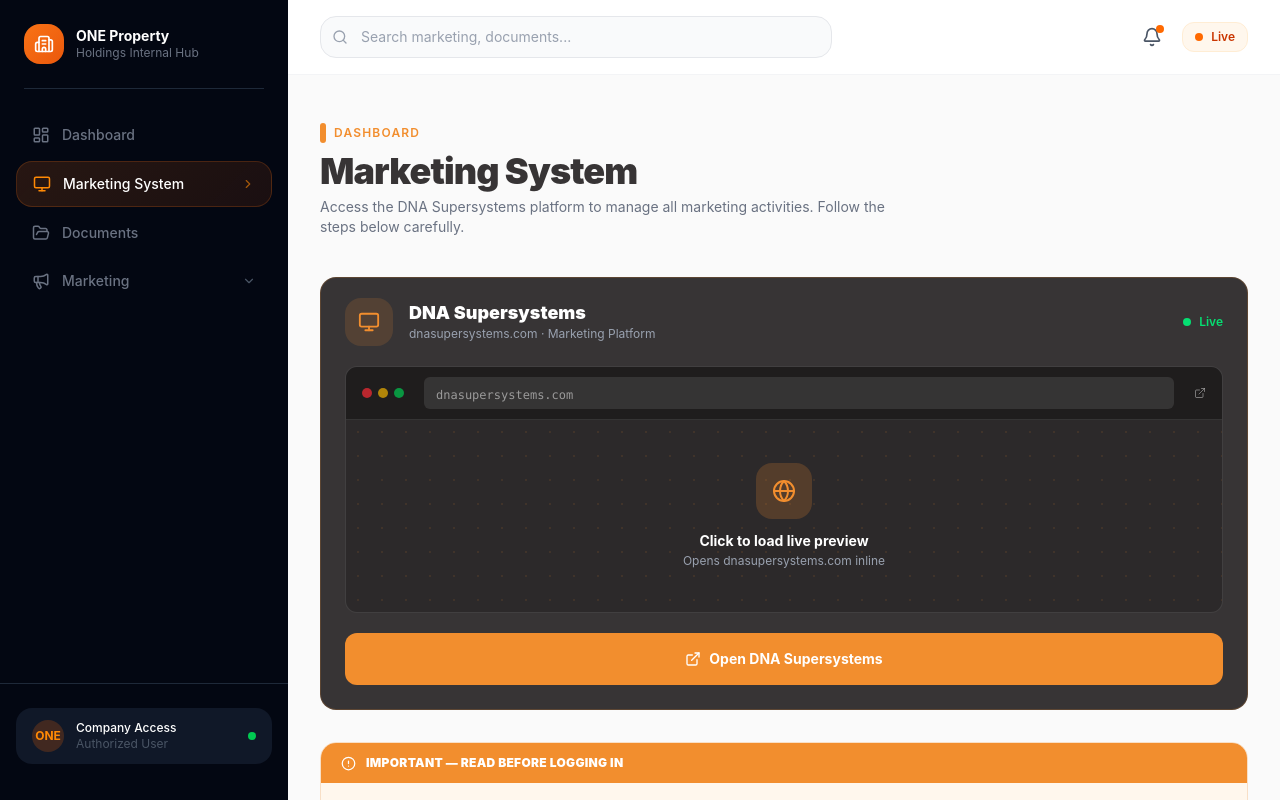
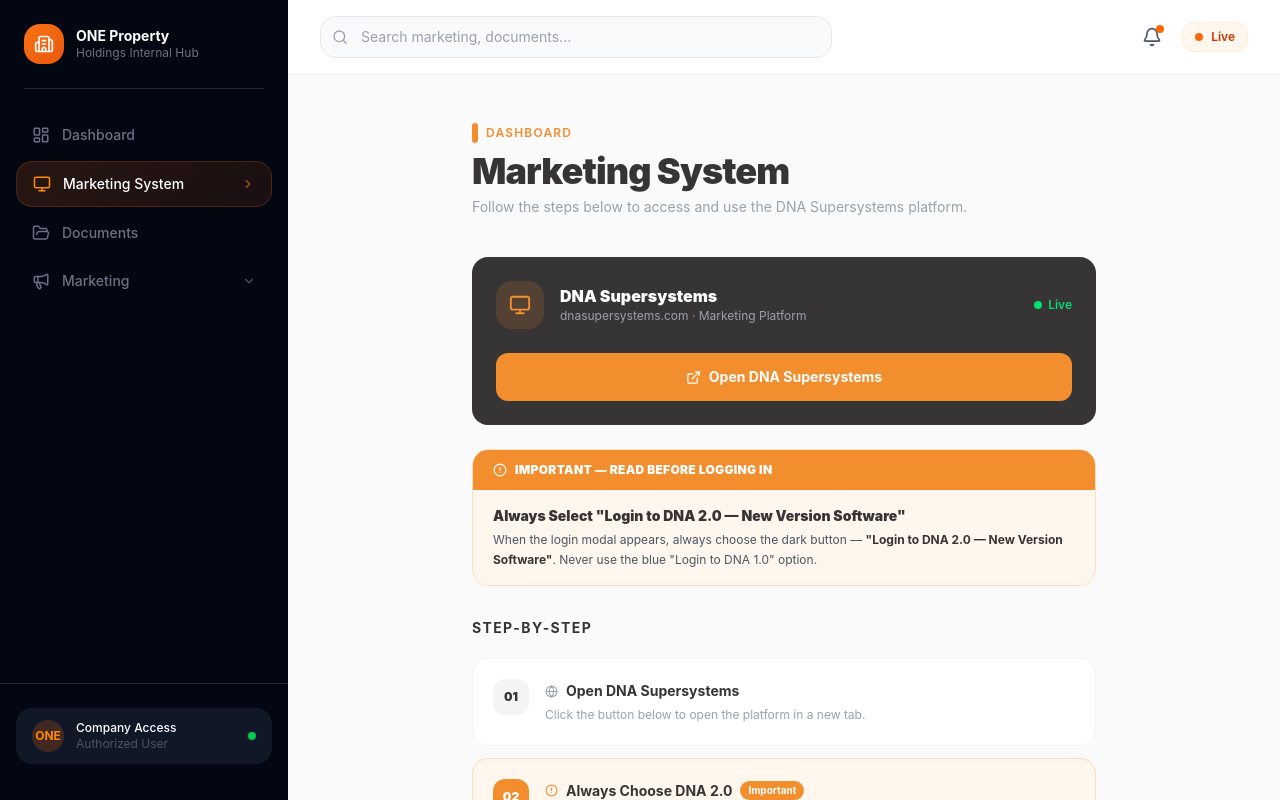
Before and after one commit to vanwykkelvin16-ossou/MarketinghubONEPROP, a React (Vite) app: page /marketing-system in a window 1280 px wide. Built offline with nearby package versions, Linux system fonts and the light colour scheme.

Commit message:
Redesign Marketing System page — clean, minimal, modern layout
Co-Authored-By: Claude Sonnet 4.6 <noreply@anthropic.com>

```diff
--- a/src/components/MarketingSystem.tsx
+++ b/src/components/MarketingSystem.tsx
@@ -1,6 +1,5 @@
-import { useState } from 'react';
 import { useNavigate } from 'react-router-dom';
-import { ExternalLink, Monitor, CheckCircle2, AlertCircle, User, ChevronLeft, Globe } from 'lucide-react';
+import { ExternalLink, Monitor, AlertCircle, User, ChevronLeft, Globe, CheckCircle2 } from 'lucide-react';
 
 const ORANGE = '#F28E2E';
 const DARK   = '#373435';
@@ -10,55 +9,53 @@ const STEPS = [
   {
     num: '01',
     title: 'Open DNA Supersystems',
-    body: 'Click the button below to open the DNA Supersystems platform in a new tab.',
+    body: 'Click the button below to open the platform in a new tab.',
+    icon: Globe,
     highlight: false,
-    icon: Globe,
   },
   {
     num: '02',
-    title: 'Click LOGIN — Always Choose DNA 2.0',
-    body: 'When the login modal appears, you will see two options. ALWAYS select "Login to DNA 2.0 — New Version Software". Never use the 1st generation option.',
+    title: 'Always Choose DNA 2.0',
+    body: 'When the login modal appears, always select "Login to DNA 2.0 — New Version Software". Never use the 1.0 option.',
+    icon: AlertCircle,
     highlight: true,
-    icon: AlertCircle,
   },
   {
     num: '03',
     title: 'Login with Your Credentials',
-    body: 'Use the login credentials provided by Kelvin van Wyk to access the platform securely.',
+    body: 'Use the login credentials provided by Kelvin van Wyk to access the platform.',
+    icon: User,
     highlight: false,
-    icon: User,
   },
   {
     num: '04',
-    title: 'Navigate to Zonika Butler Page',
-    body: 'Once logged in, go directly to the Zonika Butler page. This is your dedicated workspace — work ONLY on this page at all times.',
+    title: 'Go to the Zonika Butler Page',
+    body: 'Once logged in, go directly to the Zonika Butler page. Work exclusively on this page at all times.',
+    icon: CheckCircle2,
     highlight: false,
-    icon: CheckCircle2,
   },
 ];
 
-
 export default function MarketingSystem() {
-  const [previewVisible, setPreviewVisible] = useState(false);
   const navigate = useNavigate();
 
   return (
     <div className="min-h-screen" style={{ background: '#FAFAFA' }}>
-      <div className="max-w-5xl mx-auto px-4 sm:px-6 lg:px-8 py-8 lg:py-12">
+      <div className="max-w-2xl mx-auto px-4 sm:px-6 py-8 lg:py-12">
 
-        {/* ── Mobile back button ── */}
-        <div className="flex items-center mb-6 lg:hidden">
+        {/* Mobile back */}
+        <div className="mb-6 lg:hidden">
           <button
             onClick={() => navigate(-1)}
             className="flex items-center gap-1.5 px-3 py-2 rounded-xl text-sm font-semibold border-2 transition-all"
             style={{ borderColor: DARK, color: DARK }}
           >
-            <ChevronLeft size={16} />
+            <ChevronLeft size={15} />
             Back
           </button>
         </div>
 
-        {/* ── Header ── */}
+        {/* Header */}
         <div className="mb-10">
           <div className="flex items-center gap-2 mb-2">
             <div className="w-1.5 h-5 rounded-full" style={{ background: ORANGE }} />
@@ -69,143 +66,73 @@ export default function MarketingSystem() {
           <h1 className="text-3xl lg:text-4xl font-black tracking-tight" style={{ color: DARK }}>
             Marketing System
           </h1>
-          <p className="text-gray-500 mt-1.5 text-sm max-w-xl">
-            Access the DNA Supersystems platform to manage all marketing activities. Follow the steps below carefully.
+          <p className="text-gray-400 mt-1.5 text-sm">
+            Follow the steps below to access and use the DNA Supersystems platform.
           </p>
         </div>
 
-        {/* ── DNA Platform Card ── */}
-        <div
-          className="rounded-2xl overflow-hidden mb-8 border"
-          style={{ borderColor: 'rgba(242,142,46,0.2)', background: DARK }}
-        >
-          {/* Top bar */}
-          <div className="px-6 py-5 flex items-center justify-between">
-            <div className="flex items-center gap-4">
-              <div
-                className="w-12 h-12 rounded-2xl flex items-center justify-center flex-shrink-0"
-                style={{ background: 'rgba(242,142,46,0.15)' }}
-              >
+        {/* DNA Platform card */}
+        <div className="rounded-2xl p-6 mb-6" style={{ background: DARK }}>
+          <div className="flex items-center gap-4 mb-6">
+            <div className="w-12 h-12 rounded-2xl flex items-center justify-center flex-shrink-0" style={{ background: 'rgba(242,142,46,0.15)' }}>
               <Monitor size={22} style={{ color: ORANGE }} />
             </div>
-              <div>
-                <p className="text-white font-black text-lg leading-tight">DNA Supersystems</p>
+            <div className="flex-1 min-w-0">
+              <p className="text-white font-black text-base leading-tight">DNA Supersystems</p>
               <p className="text-gray-400 text-xs mt-0.5">dnasupersystems.com · Marketing Platform</p>
             </div>
-            </div>
-            <div className="flex items-center gap-2">
+            <div className="flex items-center gap-1.5 flex-shrink-0">
               <div className="w-2 h-2 rounded-full bg-green-400" />
               <span className="text-xs text-green-400 font-semibold">Live</span>
             </div>
           </div>
-
-          {/* Website preview */}
-          <div className="mx-6 mb-5 rounded-xl overflow-hidden border border-white/10 bg-black/20">
-            <div className="flex items-center gap-2 px-4 py-2.5 bg-black/30 border-b border-white/10">
-              <div className="flex gap-1.5">
-                <div className="w-2.5 h-2.5 rounded-full bg-red-500/70" />
-                <div className="w-2.5 h-2.5 rounded-full bg-yellow-500/70" />
-                <div className="w-2.5 h-2.5 rounded-full bg-green-500/70" />
-              </div>
-              <div className="flex-1 mx-3 bg-white/10 rounded-md px-3 py-1">
-                <span className="text-white/50 text-xs font-mono">dnasupersystems.com</span>
-              </div>
-              <ExternalLink size={12} className="text-white/40" />
-            </div>
-
-            {!previewVisible ? (
-              <div
-                className="relative h-48 flex flex-col items-center justify-center gap-3 cursor-pointer group"
-                onClick={() => setPreviewVisible(true)}
-              >
-                <div className="absolute inset-0 opacity-10"
-                  style={{
-                    backgroundImage: 'radial-gradient(circle, #F28E2E 1px, transparent 1px)',
-                    backgroundSize: '24px 24px',
-                  }}
-                />
-                <div
-                  className="w-14 h-14 rounded-2xl flex items-center justify-center group-hover:scale-110 transition-transform"
-                  style={{ background: 'rgba(242,142,46,0.2)' }}
-                >
-                  <Globe size={24} style={{ color: ORANGE }} />
-                </div>
-                <div className="text-center">
-                  <p className="text-white font-bold text-sm">Click to load live preview</p>
-                  <p className="text-gray-400 text-xs mt-0.5">Opens dnasupersystems.com inline</p>
-                </div>
-              </div>
-            ) : (
-              <div className="relative" style={{ height: '480px' }}>
-                <iframe
-                  src={DNA_URL}
-                  className="w-full h-full border-0"
-                  title="DNA Supersystems"
-                  sandbox="allow-scripts allow-same-origin allow-forms allow-popups"
-                />
-                <button
-                  onClick={() => setPreviewVisible(false)}
-                  className="absolute top-2 right-2 bg-black/60 text-white text-xs px-2.5 py-1 rounded-lg hover:bg-black/80 transition-colors"
-                >
-                  Close preview
-                </button>
-              </div>
-            )}
-          </div>
-
-          {/* CTA — clean, full width */}
-          <div className="px-6 pb-6">
           <a
             href={DNA_URL}
             target="_blank"
             rel="noopener noreferrer"
-              className="w-full flex items-center justify-center gap-2 py-4 rounded-xl text-sm font-bold text-white transition-opacity hover:opacity-90"
+            className="w-full flex items-center justify-center gap-2 py-3.5 rounded-xl text-sm font-bold text-white transition-opacity hover:opacity-90"
             style={{ background: ORANGE }}
           >
-              <ExternalLink size={16} />
+            <ExternalLink size={15} />
             Open DNA Supersystems
           </a>
         </div>
+
+        {/* Important notice */}
+        <div className="rounded-2xl overflow-hidden mb-8" style={{ border: '1.5px solid rgba(242,142,46,0.25)' }}>
+          <div className="px-5 py-3 flex items-center gap-2" style={{ background: ORANGE }}>
+            <AlertCircle size={14} className="text-white flex-shrink-0" />
+            <p className="text-white text-xs font-black uppercase tracking-wide">Important — Read Before Logging In</p>
           </div>
-
-        {/* ── DNA 2.0 Callout ── */}
-        <div
-          className="rounded-2xl overflow-hidden mb-8"
-          style={{ border: '1.5px solid rgba(242,142,46,0.25)' }}
-        >
-          {/* Top accent bar */}
-          <div className="px-5 py-3 flex items-center gap-2.5" style={{ background: ORANGE }}>
-            <AlertCircle size={15} className="text-white flex-shrink-0" />
-            <p className="text-white text-xs font-black tracking-wide uppercase">Important — Read Before Logging In</p>
-          </div>
-          {/* Body */}
           <div className="px-5 py-4" style={{ background: '#FFF7ED' }}>
-            <p className="text-sm font-black mb-1.5" style={{ color: DARK }}>
+            <p className="text-sm font-black mb-1" style={{ color: DARK }}>
               Always Select "Login to DNA 2.0 — New Version Software"
             </p>
             <p className="text-xs text-gray-600 leading-relaxed">
-              When the login modal appears, you will see two options.{' '}
-              <strong style={{ color: DARK }}>Always choose the dark button — "Login to DNA 2.0 — New Version Software".</strong>{' '}
-              Never use the blue "Login to DNA 1.0" (1st generation) option.
+              When the login modal appears, always choose the dark button —{' '}
+              <strong style={{ color: DARK }}>"Login to DNA 2.0 — New Version Software"</strong>.
+              Never use the blue "Login to DNA 1.0" option.
             </p>
           </div>
         </div>
 
-        {/* ── Step by step instructions ── */}
+        {/* Steps */}
         <div className="mb-8">
-          <h2 className="text-base font-bold mb-5" style={{ color: DARK }}>Step-by-Step Instructions</h2>
+          <h2 className="text-sm font-bold uppercase tracking-widest mb-5" style={{ color: DARK }}>
+            Step-by-Step
+          </h2>
           <div className="space-y-3">
             {STEPS.map(({ num, title, body, highlight, icon: Icon }) => (
               <div
                 key={num}
-                className="flex items-start gap-4 p-5 rounded-2xl border transition-all"
+                className="flex items-start gap-4 p-5 rounded-2xl border"
                 style={highlight
-                  ? { background: '#FFF7ED', borderColor: 'rgba(242,142,46,0.3)' }
+                  ? { background: '#FFF7ED', borderColor: 'rgba(242,142,46,0.25)' }
                   : { background: '#fff', borderColor: '#F3F4F6' }
                 }
               >
                 <div
-                  className="w-10 h-10 rounded-xl flex items-center justify-center flex-shrink-0 text-xs font-black"
+                  className="w-9 h-9 rounded-xl flex items-center justify-center flex-shrink-0 text-xs font-black"
                   style={highlight
                     ? { background: ORANGE, color: '#fff' }
                     : { background: '#F5F4F4', color: DARK }
@@ -213,59 +140,48 @@ export default function MarketingSystem() {
                 >
                   {num}
                 </div>
-                <div className="flex-1 min-w-0">
+                <div className="flex-1 min-w-0 pt-0.5">
                   <div className="flex flex-wrap items-center gap-2 mb-1">
-                    <Icon size={14} style={{ color: highlight ? ORANGE : '#9CA3AF' }} />
+                    <Icon size={13} style={{ color: highlight ? ORANGE : '#9CA3AF' }} />
                     <p className="text-sm font-bold" style={{ color: DARK }}>{title}</p>
                     {highlight && (
-                      <span
-                        className="text-xs font-bold px-2 py-0.5 rounded-full"
-                        style={{ background: ORANGE, color: '#fff' }}
-                      >
+                      <span className="text-[10px] font-bold px-2 py-0.5 rounded-full" style={{ background: ORANGE, color: '#fff' }}>
                         Important
                       </span>
                     )}
                   </div>
-                  <p className="text-xs text-gray-500 leading-relaxed">{body}</p>
+                  <p className="text-xs text-gray-400 leading-relaxed">{body}</p>
                 </div>
               </div>
             ))}
           </div>
         </div>
 
-        {/* ── Zonika Butler reminder — mobile: stacked, icon centred top, button bottom ── */}
-        <div
-          className="rounded-2xl p-6 flex flex-col items-center text-center sm:flex-row sm:items-start sm:text-left sm:gap-4"
-          style={{ background: DARK }}
-        >
-          {/* Icon — centred on mobile */}
-          <div
-            className="w-12 h-12 rounded-xl flex items-center justify-center flex-shrink-0 mb-4 sm:mb-0"
-            style={{ background: 'rgba(242,142,46,0.15)' }}
-          >
-            <User size={22} style={{ color: ORANGE }} />
+        {/* Zonika Butler workspace */}
+        <div className="rounded-2xl p-6" style={{ background: DARK }}>
+          <div className="flex items-center gap-3 mb-4">
+            <div className="w-10 h-10 rounded-xl flex items-center justify-center flex-shrink-0" style={{ background: 'rgba(242,142,46,0.15)' }}>
+              <User size={18} style={{ color: ORANGE }} />
             </div>
-
-          {/* Text */}
-          <div className="flex-1 mb-5 sm:mb-0">
-            <p className="text-white font-bold text-sm mb-1">Your Workspace: Zonika Butler Page</p>
-            <p className="text-gray-400 text-xs leading-relaxed">
+            <div>
+              <p className="text-white font-bold text-sm">Your Workspace</p>
+              <p className="text-gray-400 text-xs">Zonika Butler Page</p>
+            </div>
+          </div>
+          <p className="text-gray-400 text-xs leading-relaxed mb-5">
             Once logged into DNA Supersystems, navigate directly to the{' '}
             <strong className="text-white">Zonika Butler</strong> page.
-              This is your dedicated marketing workspace. Work exclusively on this page at all times — do not modify any other accounts or pages.
+            Work exclusively on this page — do not modify any other accounts or pages.
           </p>
-          </div>
-
-          {/* Button — full width on mobile, inline on desktop */}
           <a
             href={DNA_URL}
             target="_blank"
             rel="noopener noreferrer"
-            className="w-full sm:w-auto flex items-center justify-center gap-1.5 px-5 py-3 rounded-xl text-sm font-bold text-white transition-opacity hover:opacity-90 flex-shrink-0 sm:self-center sm:ml-4"
+            className="w-full flex items-center justify-center gap-2 py-3 rounded-xl text-sm font-bold text-white transition-opacity hover:opacity-90"
             style={{ background: ORANGE }}
           >
+            <ExternalLink size={14} />
             Open Platform
-            <ExternalLink size={13} />
           </a>
         </div>
 
```
Lines whose indentation alone changed are shown as unchanged.
